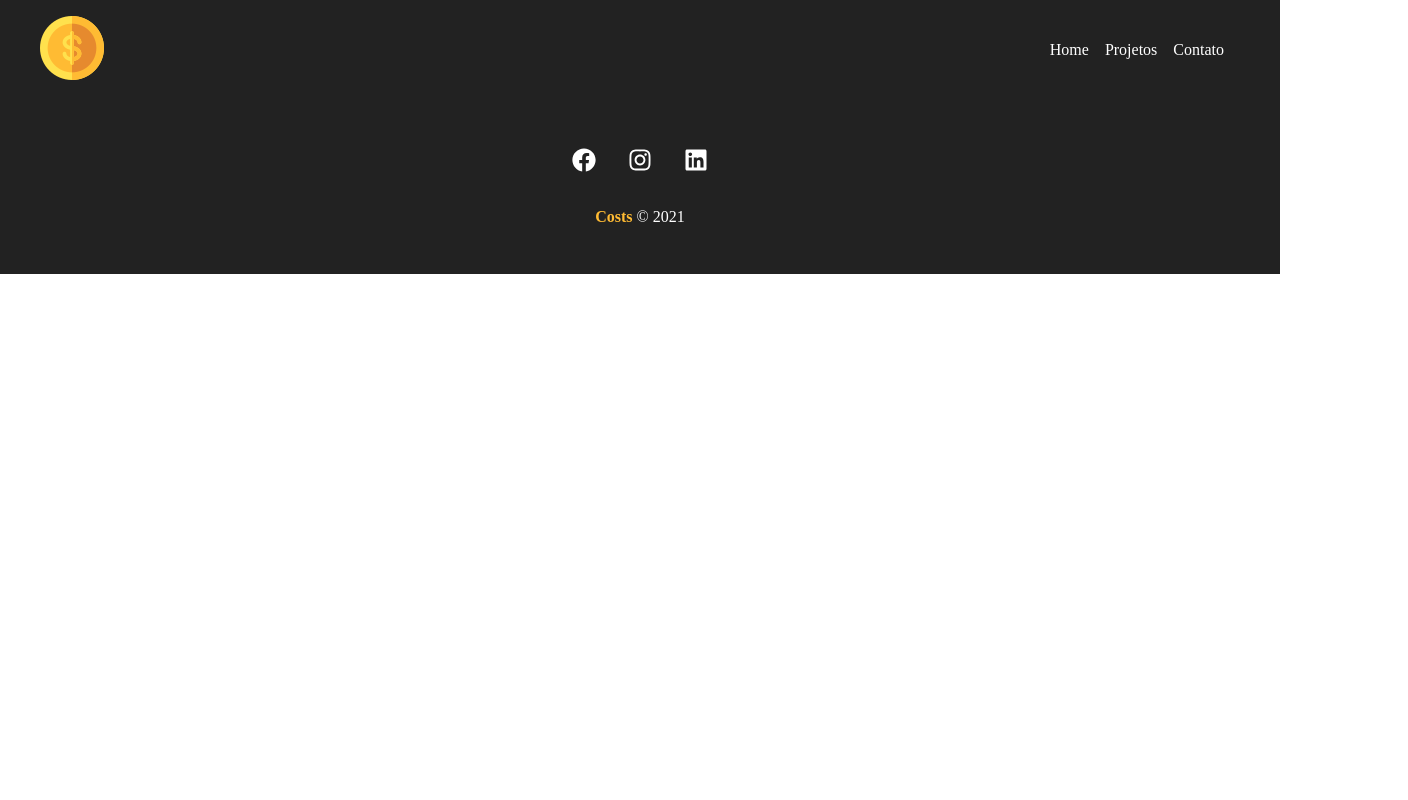
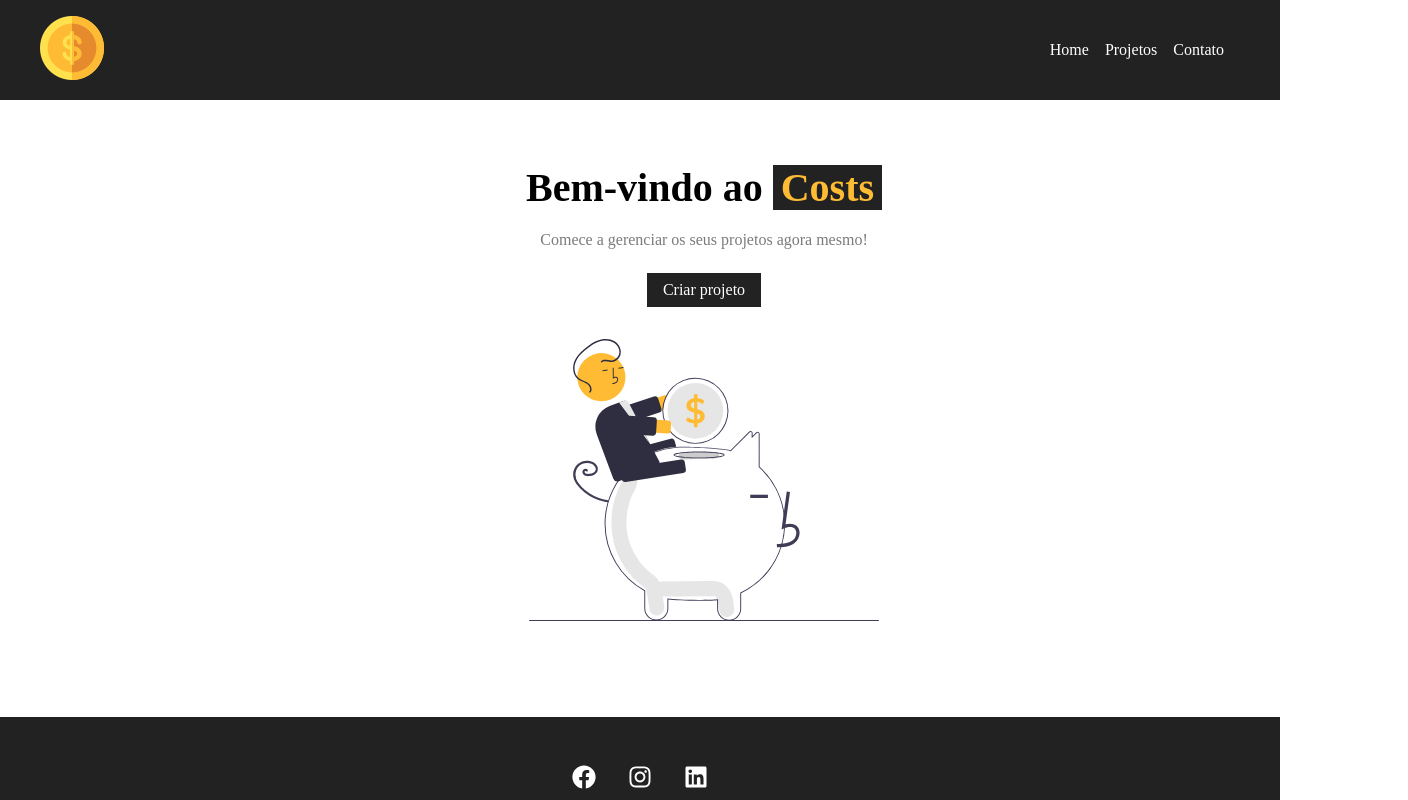
Before and after one commit to devpdro/cost-manager-project, a React (Create React App) app: page / in a window 1280 px wide. Shown: the top 800 px of the page, 1408 px wide, since content can reach past the window. Built offline with nearby package versions, Linux system fonts and the light colour scheme.

Commit message:
feat: finished home page

```diff
--- a/src/components/Container.js
+++ b/src/components/Container.js
@@ -1,4 +1,4 @@
-import styles from "./Container.module.css";
+import styles from "../styles/Container.module.css";
 
 function Container(props) {
   return (
--- a/src/components/Footer.js
+++ b/src/components/Footer.js
@@ -1,4 +1,4 @@
-import styles from "./Footer.module.css";
+import styles from "../styles/Footer.module.css";
 
 import { FaFacebook, FaInstagram, FaLinkedin } from "react-icons/fa";
 
--- /dev/null
+++ b/src/components/LinkButton.js
@@ -0,0 +1,12 @@
+import styles from "../styles/LinkButton.module.css";
+import { Link } from "react-router-dom";
+
+function LinkButton({ to, text }) {
+  return (
+    <Link className={styles.btn} to={to}>
+      {text}
+    </Link>
+  );
+}
+
+export default LinkButton;
--- a/src/components/NavBar.js
+++ b/src/components/NavBar.js
@@ -1,6 +1,6 @@
 import Logo from "../assets/costs_logo.png";
 
-import styles from "./NavBar.module.css";
+import styles from "../styles/NavBar.module.css";
 
 import Container from "./Container";
 
--- a/src/pages/Home.js
+++ b/src/pages/Home.js
@@ -1,7 +1,18 @@
+import styles from "../styles/Home.module.css";
+import Savings from "../assets/savings.svg";
+
+import LinkButton from "../components/LinkButton";
+
 function Home() {
   return (
-    <>
-    </>
+    <section className={styles.home_container}>
+      <h1>
+        Bem-vindo ao <span>Costs</span>
+      </h1>
+      <p>Comece a gerenciar os seus projetos agora mesmo!</p>
+      <LinkButton to="/newproject" text="Criar projeto" />
+      <img src={Savings} alt="Savings" />
+    </section>
   );
 }
 
--- /dev/null
+++ b/src/styles/Home.module.css
@@ -0,0 +1,29 @@
+.home_container {
+  width: 100%;
+  display: flex;
+  flex-direction: column;
+  align-items: center;
+  justify-content: center;
+  padding: 4em;
+}
+
+.home_container h1 {
+  font-size: 2.5em;
+  margin-bottom: 0.5em;
+}
+
+.home_container h1 span {
+  color: #ffbb33;
+  padding: 0 0.2em;
+  background-color: #222;
+}
+
+.home_container p {
+  margin-bottom: 1.5em;
+  color: #7b7b7b;
+}
+
+.home_container img {
+  width: 350px;
+  margin: 2em 0;
+}
--- /dev/null
+++ b/src/styles/LinkButton.module.css
@@ -0,0 +1,11 @@
+.btn {
+  background-color: #222;
+  color: #fff;
+  padding: 0.5em 1em;
+  text-decoration: none;
+  transition: 0.5s;
+}
+
+.btn:hover {
+  color: #ffbb33;
+}
```
Also changed, not shown: src/styles/Container.module.css (renamed from src/components/Container.module.css), src/styles/Footer.module.css (renamed from src/components/Footer.module.css), src/styles/NavBar.module.css (renamed from src/components/NavBar.module.css).
